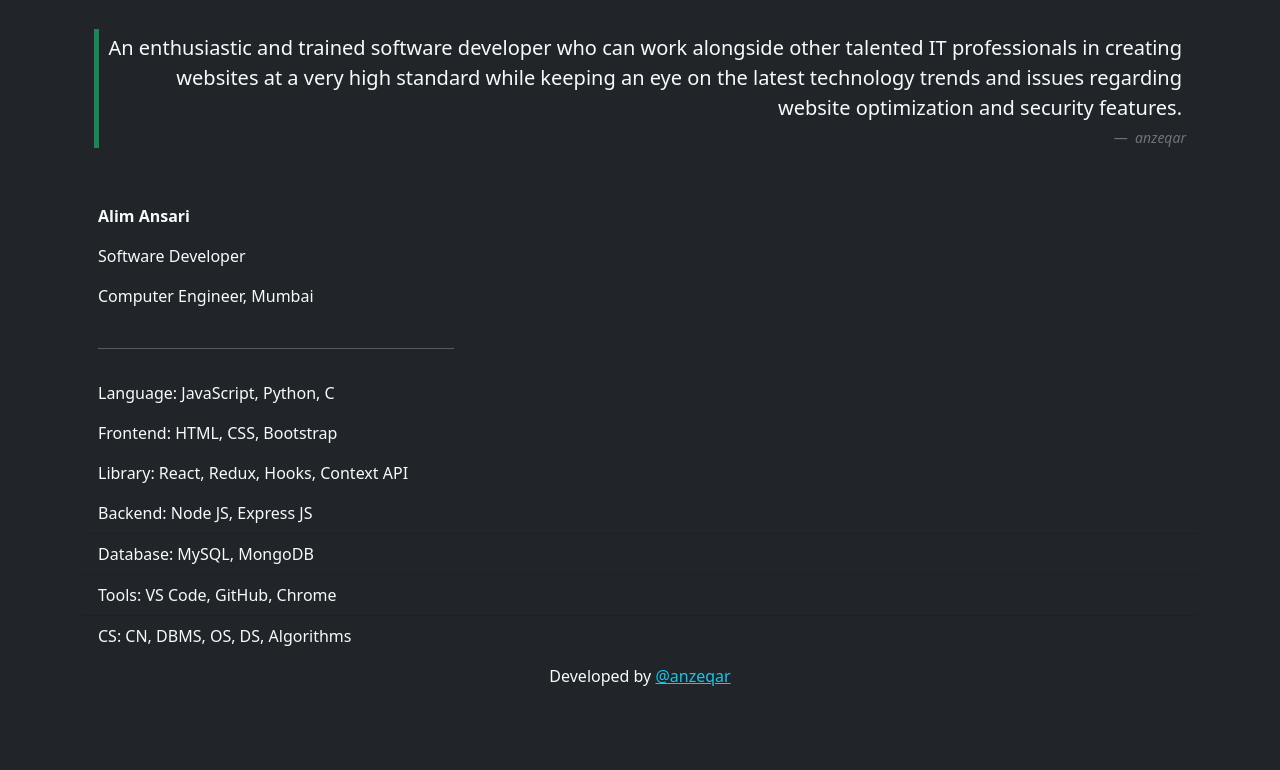
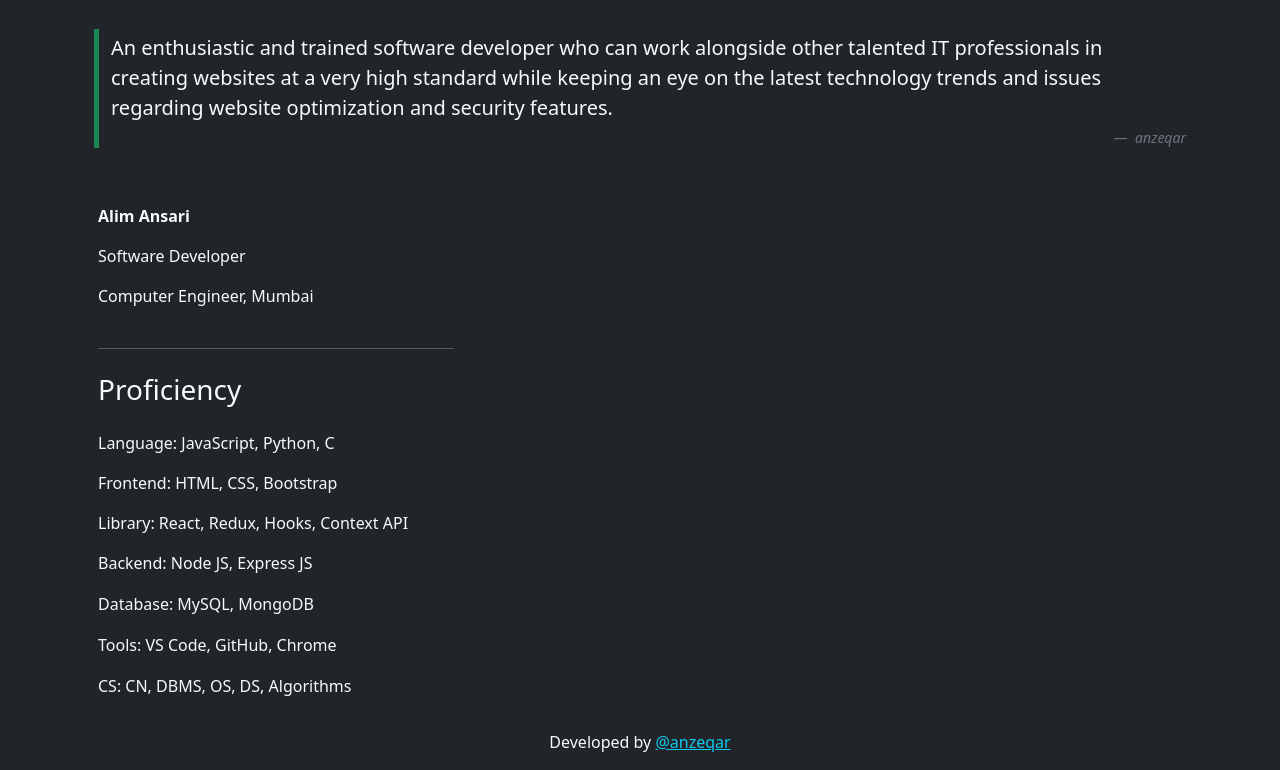
Before and after one commit to anzeqar/anzeqar.github.io, a plain HTML site: page about.html in a window 1280 px wide. Shown: the part 51-821 px from the top of the page. Before the commit the page ends 800 px from the top, so only its background shows below. Drawn offline with nearby package versions, Linux system fonts and the light colour scheme.

Commit message:
updated  about

```diff
--- a/about.html
+++ b/about.html
@@ -46,7 +46,7 @@
       <div class="container">
         <figure class="text-end mt-4 border-start border-5 border-success">
           <blockquote class="blockquote p-1">
-            <p>
+            <p class="text-start ps-2">
               An enthusiastic and trained software developer who can work
               alongside other talented IT professionals in creating websites at
               a very high standard while keeping an eye on the latest technology
@@ -78,6 +78,7 @@
       </div>
     </div>
     <div class="container mt-4">
+      <h3 class="ps-3 mb-3">Proficiency</h3>
       <ul class="list-group list-group-flush bg-dark">
         <li class="list-group-item bg-dark text-light border-bottom-0">
           Language: JavaScript, Python, C
@@ -102,7 +103,8 @@
         </li>
       </ul>
     </div>
-    <div class="footer mt-2">
+
+    <div class="footer mt-4">
       <p class="text-light text-center" style="text-align: center">
         Developed by
         <span> </span>
```
